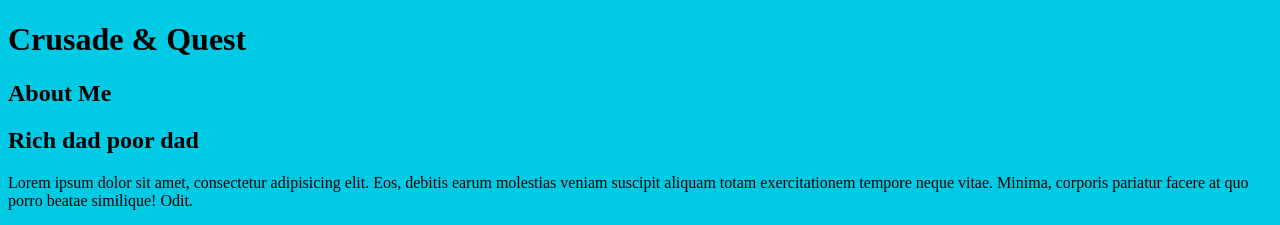
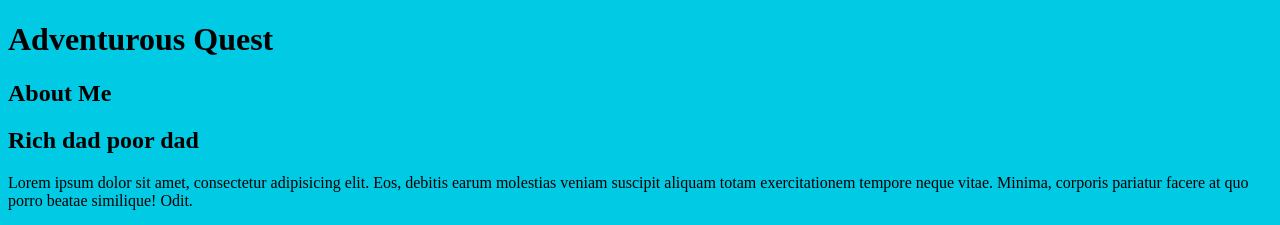
Before and after one commit to igweachaakwu/LearningGitWithUdacity, a plain HTML site: page index.html in a window 1280 px wide. Shown: the top 225 px of the page. Drawn offline with Linux system fonts and the light colour scheme.

Commit message:
Revert "Set page heading to "Crusade & Quests""
This reverts commit fe3e5b54e0eb0b715f66790f1a396fcf7032b4d4.

```diff
--- a/index.html
+++ b/index.html
@@ -10,7 +10,7 @@
 <body>
 
     <header>
-        <h1>Crusade & Quest</h1>
+        <h1>Adventurous Quest</h1>
     </header>
 
     <div class="container">
```
